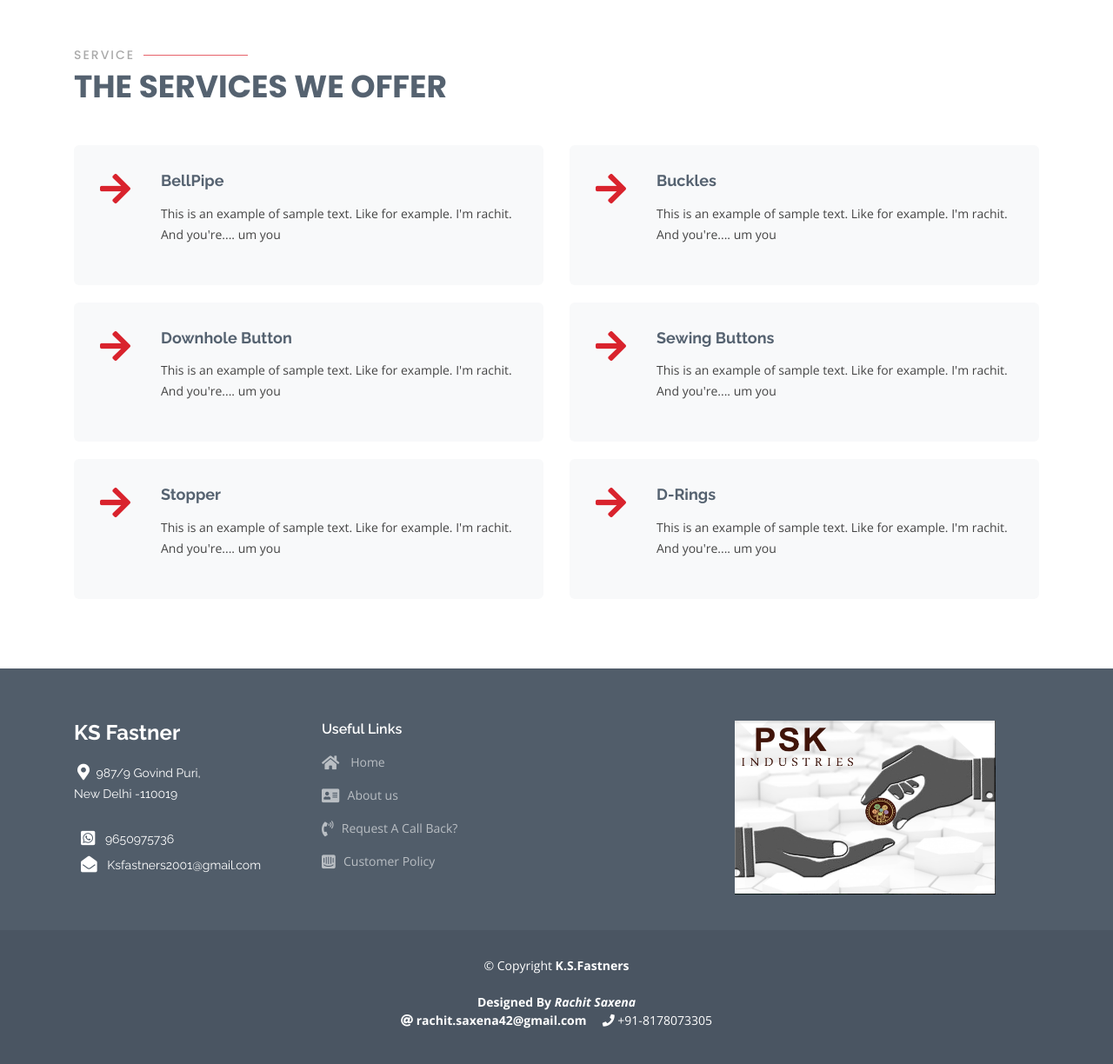
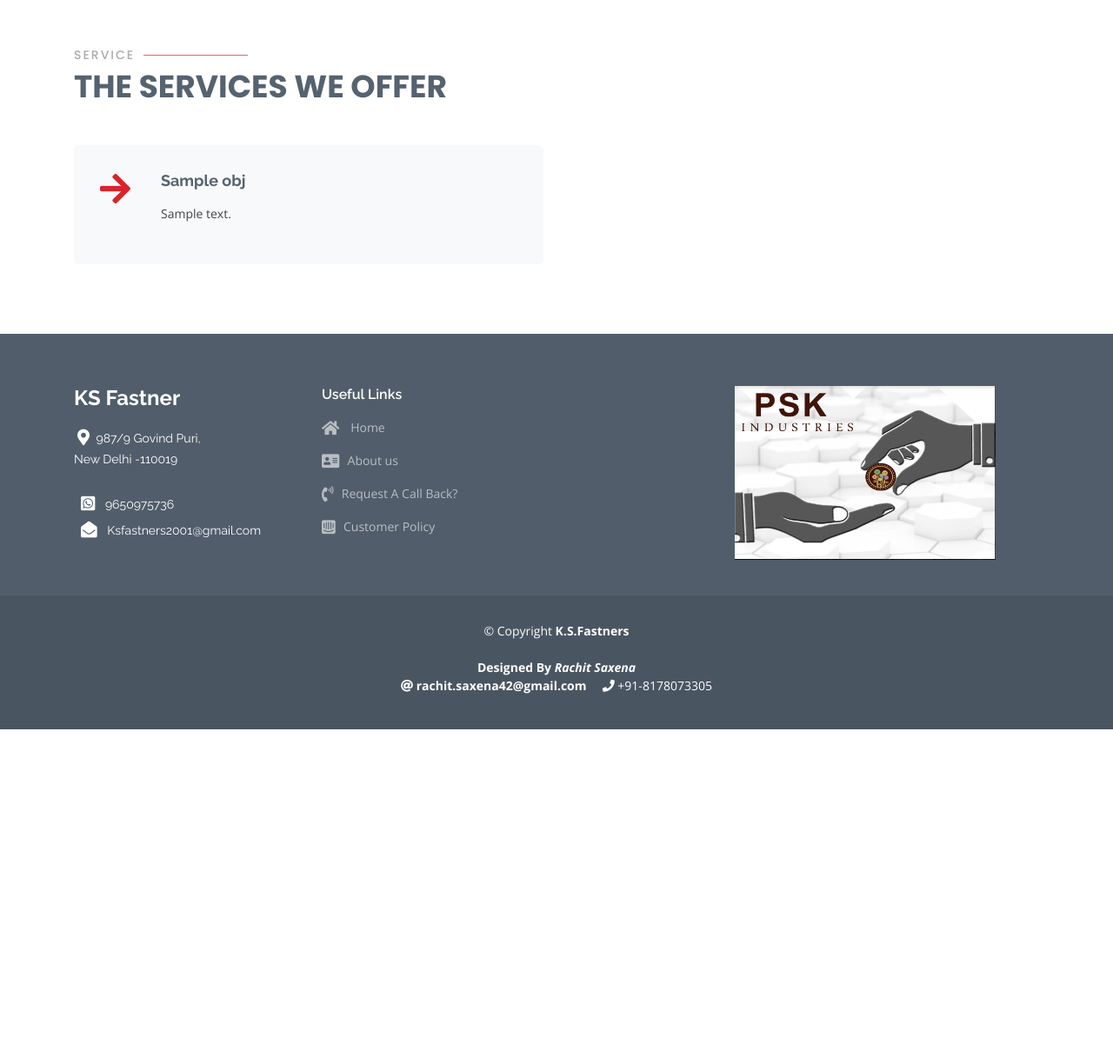
Before and after one commit to ImLordImpaler/KSFASTNERS_ALMOST, a Django app: template basic/templates/basic/new/action.html in a window 1280 px wide. Shown: the part 2007-3231 px from the top of the page at 87% size. After the commit the page ends 2846 px from the top, so only its background shows below. Run offline with Django 3.2, Linux system fonts and the light colour scheme; the template is opened without the code that fills it: most values are stand-ins (such as "Sample title", 1, 10 or a date in 2020); grey boxes marked "Sample" are stand-in pictures; some libraries are stand-ins or nearby versions.

```diff
--- a/basic/templates/basic/new/product-base.html
+++ b/basic/templates/basic/new/product-base.html
@@ -6,7 +6,7 @@
   <meta charset="utf-8">
   <meta name="viewport" content="width=device-width, initial-scale=1, shrink-to-fit=no">
   <meta http-equiv="x-ua-compatible" content="ie=edge">
-  <title>Material Design Bootstrap</title>
+  <title>KS Fastners</title>
   <link href="https://fonts.googleapis.com/css?family=Open+Sans:300,300i,400,400i,600,600i,700,700i|Raleway:300,300i,400,400i,500,500i,600,600i,700,700i|Poppins:300,300i,400,400i,500,500i,600,600i,700,700i" rel="stylesheet">
 
   <!-- Vendor CSS Files -->
--- a/basic/templates/basic/services.html
+++ b/basic/templates/basic/services.html
@@ -8,48 +8,15 @@
         </div>
 
         <div class="row">
-          <div class="col-md-6">
-            <div class="icon-box">
-              <i class="fas fa-arrow-right mr-2"> </i>
-            <h4><a href="#">BellPipe</a></h4>
-              <p>This is an example of sample text. Like for example. I'm rachit. And you're.... um you</p>
+        {% for i in obj %}
+            <div class="col-md-6 mt-4 mt-md-0">
+              <div class="icon-box">
+                <i class="fas fa-arrow-right mr-2"> </i>
+              <h4><a href="{% url 'product' i.id%}">{{i.name}}</a></h4>
+                <p>{{i.desc}}</p>
+              </div>
             </div>
-          </div>
-          <div class="col-md-6 mt-4 mt-md-0">
-            <div class="icon-box">
-              <i class="fas fa-arrow-right mr-2"> </i>
-              <h4><a href="#">Buckles</a></h4>
-              <p>This is an example of sample text. Like for example. I'm rachit. And you're.... um you</p>
-            </div>
-          </div>
-          <div class="col-md-6 mt-4 mt-md-0">
-            <div class="icon-box">
-              <i class="fas fa-arrow-right mr-2"> </i>
-              <h4><a href="#">Downhole Button</a></h4>
-              <p>This is an example of sample text. Like for example. I'm rachit. And you're.... um you</p>
-            </div>
-          </div>
-          <div class="col-md-6 mt-4 mt-md-0">
-            <div class="icon-box">
-             <i class="fas fa-arrow-right mr-2"> </i>
-              <h4><a href="#">Sewing Buttons</a></h4>
-              <p>This is an example of sample text. Like for example. I'm rachit. And you're.... um you</p>
-            </div>
-          </div>
-          <div class="col-md-6 mt-4 mt-md-0">
-            <div class="icon-box">
-              <i class="fas fa-arrow-right mr-2"> </i>
-              <h4><a href="#">Stopper</a></h4>
-              <p>This is an example of sample text. Like for example. I'm rachit. And you're.... um you</p>
-            </div>
-          </div>
-          <div class="col-md-6 mt-4 mt-md-0">
-            <div class="icon-box">
-              <i class="fas fa-arrow-right mr-2"> </i>
-              <h4><a href="#">D-Rings</a></h4>
-              <p>This is an example of sample text. Like for example. I'm rachit. And you're.... um you</p>
-            </div>
-          </div>
+        {% endfor %}
         </div>
 
       </div>
```
Also changed, not shown: basic/templates/basic/service.html (deleted, +0 -28 lines).
